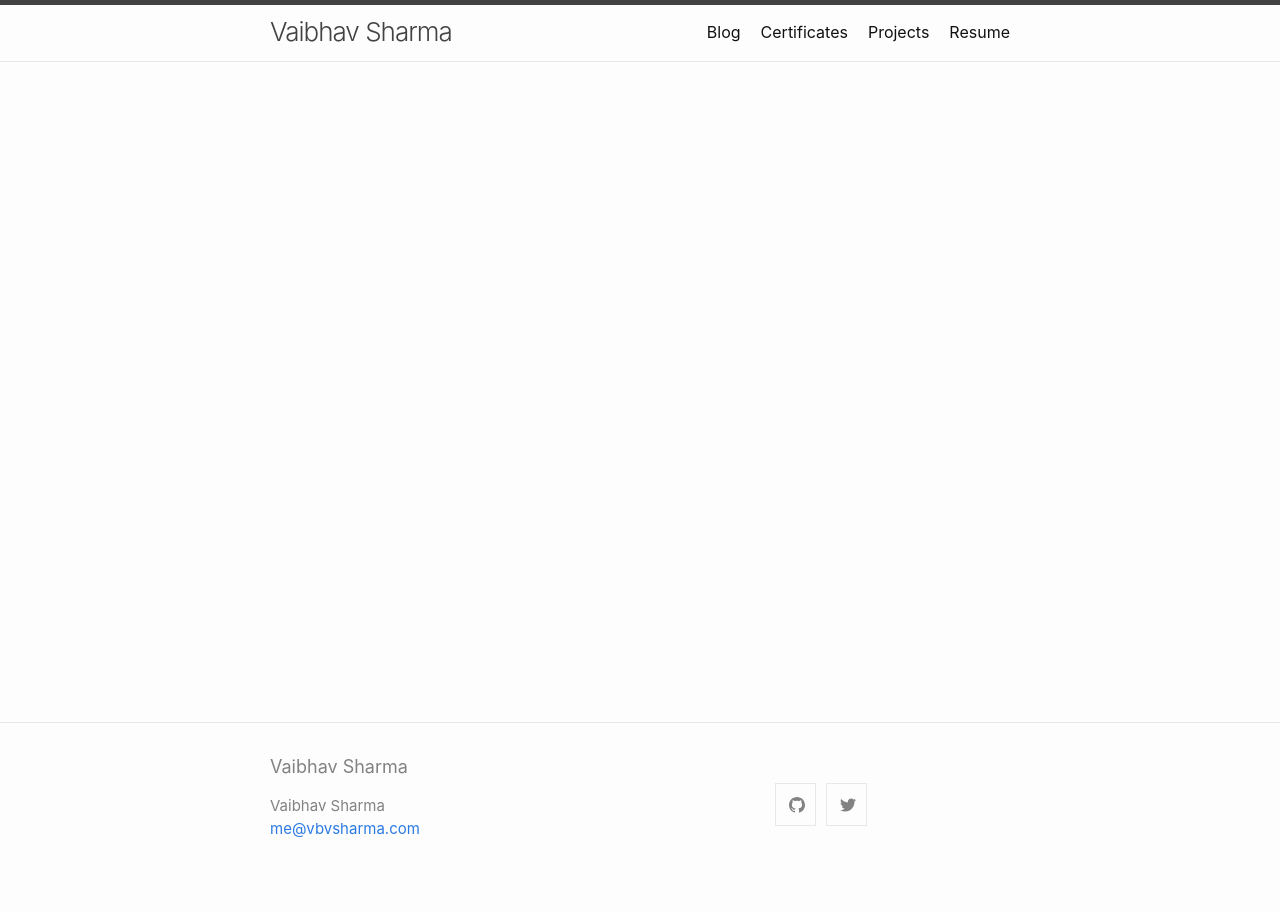
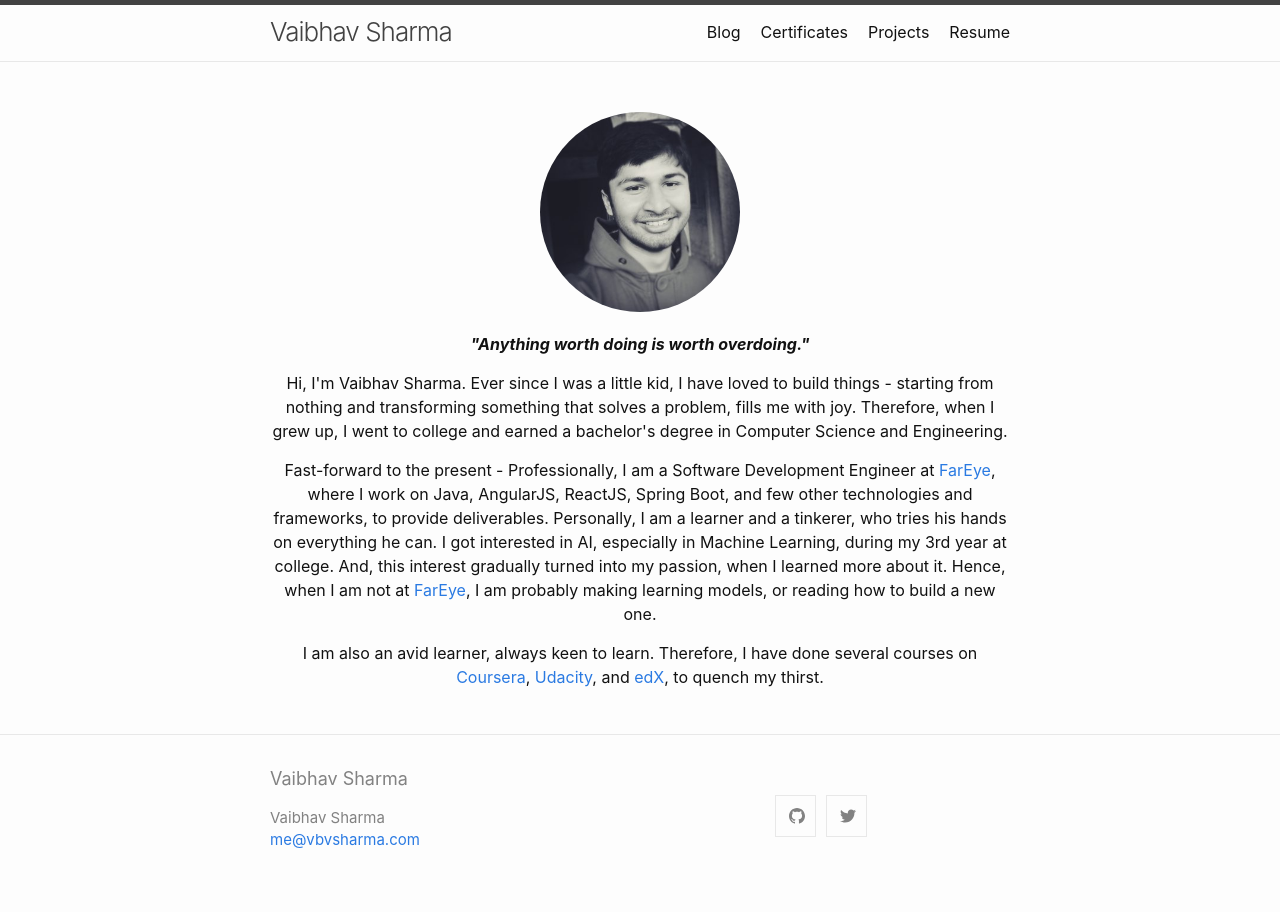
Before and after one commit to vbvsharma/vbvsharma.github.io, a Jekyll site: the page built from index.md, in a window 1280 px wide. Built offline with Jekyll 4.4.1, drawn with Linux system fonts in a browser that asks for light colours.

Commit message:
Make index page by writing about yourself

```diff
--- a/index.md
+++ b/index.md
@@ -1,9 +1,30 @@
 ---
-#
-# By default, content added below the "---" mark will appear in the home page
-# between the top bar and the list of recent posts.
-# To change the home page layout, edit the _layouts/home.html file.
-# See: https://jekyllrb.com/docs/themes/#overriding-theme-defaults
-#
 layout: default
 ---
+
+<style>
+.avatar {
+    vertical-align: middle;
+    width: 200px;
+    height: 200px;
+    border-radius: 50%;
+    margin: 20px;
+}
+</style>
+
+<div style="text-align:center">
+	<img src ="/assets/images/me.png" alt="Avatar" class="avatar"/>
+	<p>
+        <b><i>"Anything worth doing is worth overdoing."</i></b>
+    </p>
+    <p>
+		Hi, I'm Vaibhav Sharma. Ever since I was a little kid, I have loved to build things - starting from nothing and transforming something that solves a problem, fills me with joy. Therefore, when I grew up, I went to college and earned a bachelor's degree in Computer Science and Engineering.
+    </p>
+    <p>
+        Fast-forward to the present - Professionally, I am a Software Development Engineer at <a href="https://www.getfareye.com/">FarEye</a>, where I work on Java, AngularJS, ReactJS, Spring Boot, and few other technologies and frameworks, to provide deliverables. Personally, I am a learner and a tinkerer, who tries his hands on everything he can. I got interested in AI, especially in Machine Learning, during my 3rd year at college. And, this interest gradually turned into my passion, when I learned more about it. Hence, when I am not at <a href="https://www.getfareye.com/">FarEye</a>,
+        I am probably making learning models, or reading how to build a new one.
+    </p>
+    <p>
+        I am also an avid learner, always keen to learn. Therefore, I have done several courses on <a href="https://www.coursera.org/">Coursera</a>, <a href="https://www.udacity.com/">Udacity</a>, and <a href="https://www.edx.org/">edX</a>, to quench my thirst.
+    </p>
+</div>
```
Also changed, not shown: assets/images/me.png (added).
